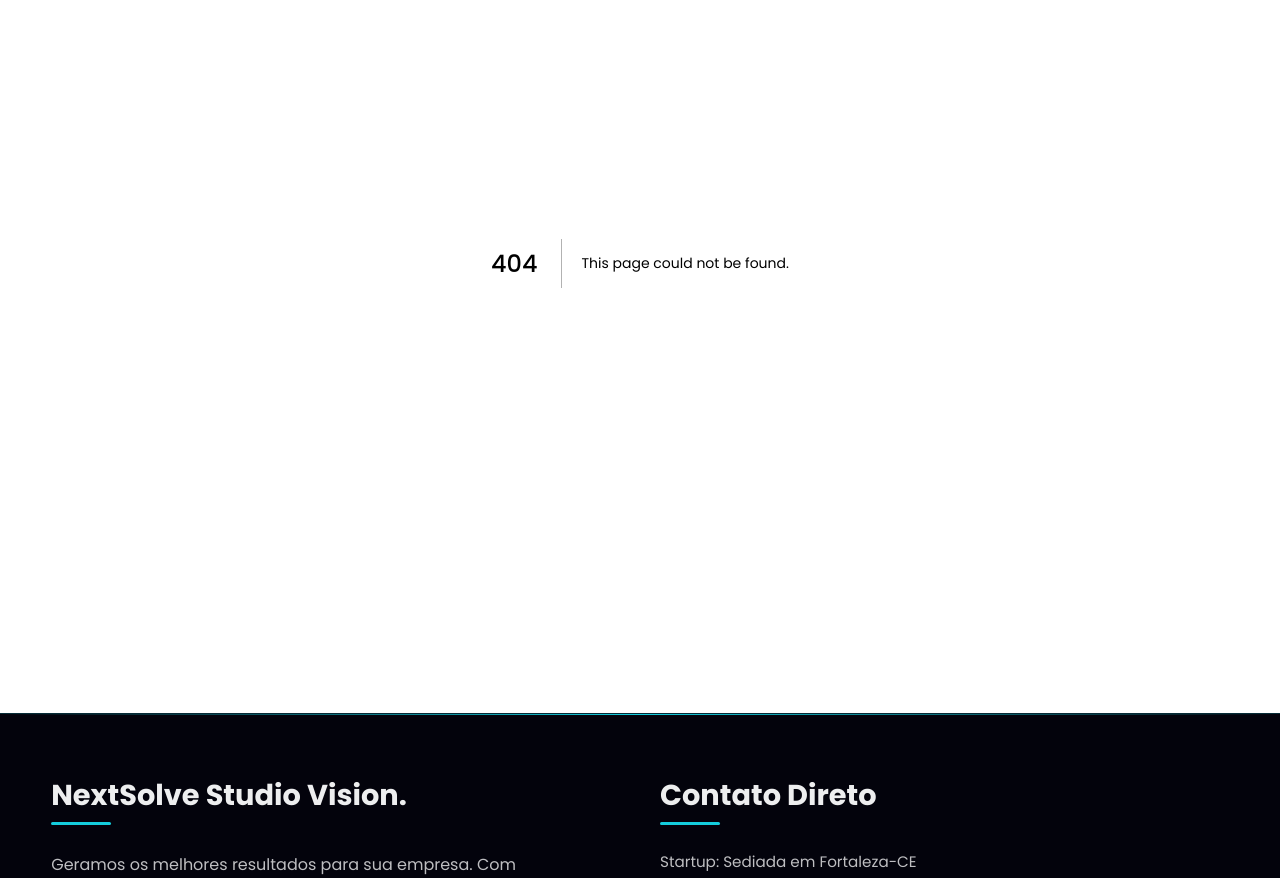
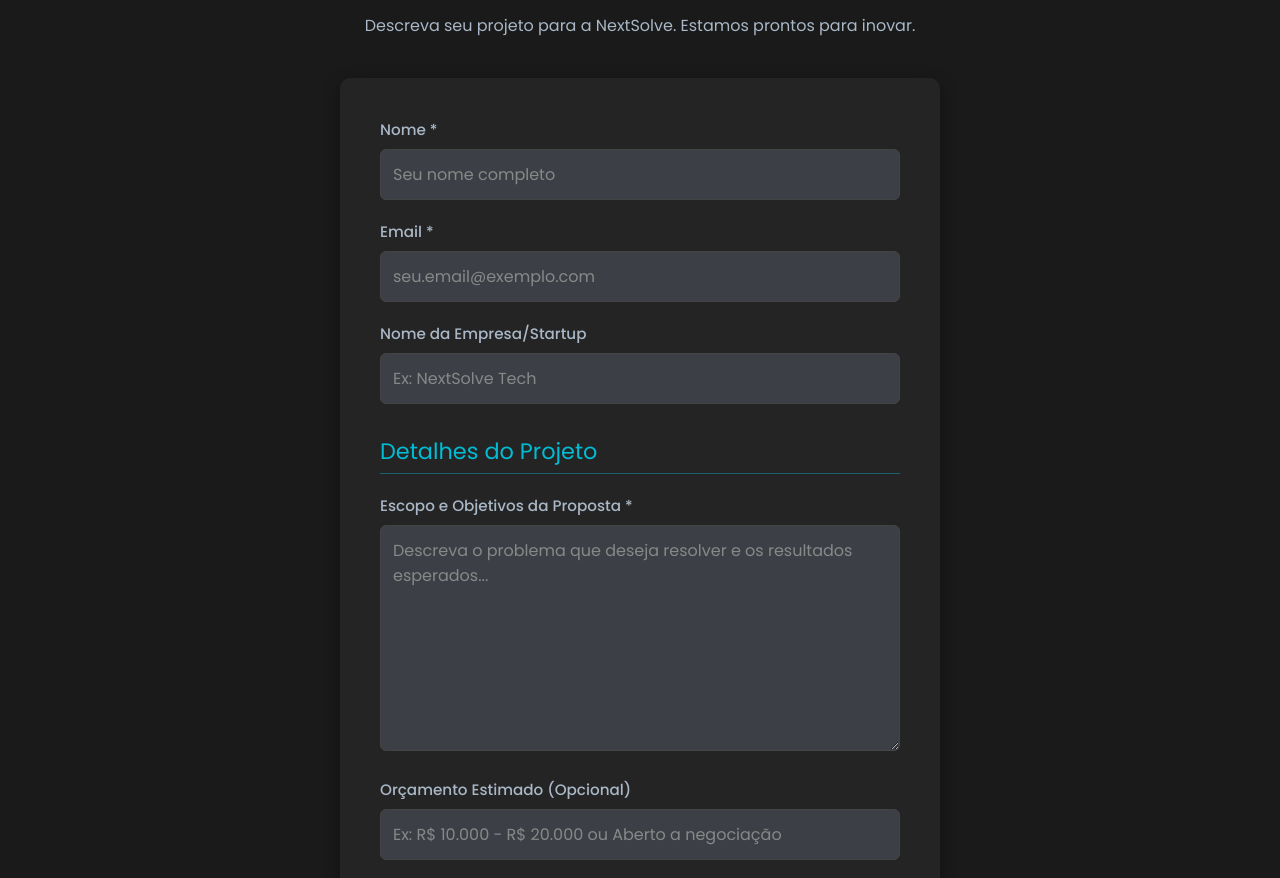
Before and after one commit to Guilhermeb166/NextSolve, a Next.js app: page /proposal in a window 1280 px wide. Before the commit this address had no page. Shown: the part 137-1015 px from the top of the page. Built offline with nearby package versions, Linux system fonts and the light colour scheme; no server answers.

Commit message:
Ajustes na section DescritionHome, incluindo link em proposta, criação da section proposal e proposal.css, inclusão com a rotas de envios de e-mail pelo e-mail.js

```diff
--- /dev/null
+++ b/src/app/proposal/page.jsx
@@ -0,0 +1,21 @@
+// src/app/proposal/page.jsx
+
+// Importe o componente da seção que você acabou de criar.
+// (Ajuste o caminho de importação se o seu sistema de alias (@/) for diferente)
+import ProposalSection from '@/components/ProposalSection/ProposalSection';
+
+// Esta é a função principal que o Next.js renderizará para a rota /proposal
+export default function ProposalPage() {
+  return (
+    // <main> é um bom wrapper semântico
+    <main>
+      <ProposalSection />
+    </main>
+  );
+}
+
+// Opcional: Metadados para a página
+export const metadata = {
+  title: 'NextSolve | Apresentar Proposta',
+  description: 'Envie sua proposta de desenvolvimento tecnológico para a equipe NextSolve.',
+};
--- /dev/null
+++ b/src/components/ProposalSection/ProposalSection.jsx
@@ -0,0 +1,140 @@
+"use client";
+import { useRef, useState, useEffect } from "react";
+import styles from "./ProposalSection.module.css";
+import emailjs from "@emailjs/browser";
+import Loading from "@/utils/loading/Loading";
+import AOS from "aos";
+import "aos/dist/aos.css";
+
+export default function ProposalSection() {
+  const form = useRef();
+  const [formData, setFormData] = useState({
+    user_name: "",
+    user_email: "",
+    company_name: "",
+    project_details: "",
+    budget: "",
+  });
+  const [isLoading, setIsLoading] = useState(false);
+  const [status, setStatus] = useState("");
+
+  const SERVICE_ID = process.env.NEXT_PUBLIC_PROPOSAL_SERVICE_ID;
+  const TEMPLATE_ID = process.env.NEXT_PUBLIC_PROPOSAL_TEMPLATE_ID;
+  const PUBLIC_KEY = process.env.NEXT_PUBLIC_EMAILJS_PUBLIC_KEY;
+
+  const handleChange = (e) => {
+    const { name, value } = e.target;
+    setFormData((prevState) => ({
+      ...prevState,
+      [name]: value,
+    }));
+  };
+
+  const handleSubmit = async (e) => {
+    e.preventDefault();
+
+    // Validação dos campos obrigatórios
+    if (!formData.user_name || !formData.user_email || !formData.project_details) {
+      setStatus("Por favor, preencha todos os campos obrigatórios (*).");
+      return;
+    }
+
+    setIsLoading(true);
+    setStatus("");
+
+    try {
+      // AÇÃO DE ENVIO DE PROPOSTA PELO EMAILJS
+      await emailjs.sendForm(SERVICE_ID, TEMPLATE_ID, form.current, PUBLIC_KEY);
+
+      setStatus("Proposta enviada com sucesso! Analisaremos os detalhes em breve.");
+
+      // Limpa o formulário após o sucesso
+      setFormData({
+        user_name: "",
+        user_email: "",
+        company_name: "",
+        project_details: "",
+        budget: ""
+      });
+
+      setTimeout(() => setStatus(""), 5000);
+    } catch (error) {
+      console.error("Erro ao enviar proposta:", error);
+      setStatus("Erro ao enviar proposta. Tente novamente mais tarde.");
+      setTimeout(() => setStatus(""), 5000);
+    } finally {
+      setIsLoading(false);
+    }
+  };
+
+  useEffect(() => {
+    AOS.init({ duration: 800, easing: "ease-out-quad", once: false, offset: 50, useClassNames: true });
+    AOS.refresh();
+  }, []);
+
+  return (
+    <div className={styles.sectionContainer} data-aos="fade-up">
+
+      <div className={styles.header}>
+        {/* Título com destaque ciano para 'Proposta' */}
+        <h1 className={styles.title} data-aos="fade-right">
+            Apresentar <span className={styles.titleHighlight}>Proposta</span>
+        </h1>
+        <p className={styles.subtitle} data-aos="fade-right" data-aos-delay="200">
+            Descreva seu projeto para a NextSolve. Estamos prontos para inovar.
+        </p>
+      </div>
+
+      <form ref={form} onSubmit={handleSubmit} className={styles.formProposal} data-aos="fade-up" data-aos-delay="400">
+
+        {/* Bloco de Dados de Contato */}
+        <div className={styles.formGroup}>
+          <label htmlFor="user_name" className={styles.formLabel}>Nome *</label>
+          <input type="text" id="user_name" name="user_name" value={formData.user_name} onChange={handleChange} required className={styles.input} placeholder="Seu nome completo" />
+        </div>
+
+        <div className={styles.formGroup}>
+          <label htmlFor="user_email" className={styles.formLabel}>Email *</label>
+          <input type="email" id="user_email" name="user_email" value={formData.user_email} onChange={handleChange} required className={styles.input} placeholder="seu.email@exemplo.com" />
+        </div>
+
+        <div className={styles.formGroup}>
+          <label htmlFor="company_name" className={styles.formLabel}>Nome da Empresa/Startup</label>
+          <input type="text" id="company_name" name="company_name" value={formData.company_name} onChange={handleChange} className={styles.input} placeholder="Ex: NextSolve Tech" />
+        </div>
+
+        {/* Bloco de Detalhes da Proposta */}
+        <h2 className={styles.sectionTitle}>Detalhes do Projeto</h2>
+
+        <div className={styles.formGroup}>
+          <label htmlFor="project_details" className={styles.formLabel}>Escopo e Objetivos da Proposta *</label>
+          <textarea id="project_details" name="project_details" value={formData.project_details} onChange={handleChange} required rows="8" className={`${styles.input} ${styles.textarea}`} placeholder="Descreva o problema que deseja resolver e os resultados esperados..." />
+        </div>
+
+        <div className={styles.formGroup}>
+          <label htmlFor="budget" className={styles.formLabel}>Orçamento Estimado (Opcional)</label>
+          <input type="text" id="budget" name="budget" value={formData.budget} onChange={handleChange} className={styles.input} placeholder="Ex: R$ 10.000 - R$ 20.000 ou Aberto a negociação" />
+        </div>
+
+        {/* Botão de Envio */}
+        <div>
+          <button
+            type="submit"
+            disabled={isLoading}
+            className={`${styles.buttonForm} ${isLoading ? styles.buttonLoading : ""}`}
+          >
+            {isLoading ? <Loading /> : "Enviar Proposta"}
+          </button>
+        </div>
+
+        {/* Status Message */}
+        {status && (
+          <div className={`${styles.statusMessage} ${status.includes("sucesso") ? styles.statusSuccess : styles.statusError}`}>
+            {status}
+          </div>
+        )}
+      </form>
+
+    </div>
+  );
+}
--- /dev/null
+++ b/src/components/ProposalSection/ProposalSection.module.css
@@ -0,0 +1,175 @@
+/* ==================================== */
+/* 1. ESTRUTURA E CONTAINER GERAL       */
+/* ==================================== */
+
+.sectionContainer {
+  /* Fundo escuro e layout vertical centralizado (compacto) */
+  background-color: #1a1a1a;
+  padding: 50px 5%; /* Padding padrão para mobile */
+  min-height: 90vh;
+  color: #fff;
+  display: flex;
+  flex-direction: column;
+  align-items: center;
+}
+
+/* ==================================== */
+/* 2. CABEÇALHO E TÍTULO                */
+/* ==================================== */
+
+.header {
+    text-align: center;
+    margin-bottom: 40px;
+    max-width: 600px;
+}
+
+.title {
+    font-size: 2.2rem;
+    color: #fff; /* Cor base branca */
+    font-weight: 700;
+}
+
+.titleHighlight {
+    color: #00bcd4; /* Cor ciano para destaque */
+}
+
+.subtitle {
+    font-size: 1rem;
+    color: #a9b7c6;
+    margin-top: 10px;
+}
+
+/* ==================================== */
+/* 3. ESTILOS DO FORMULÁRIO (BOX)       */
+/* ==================================== */
+
+.formProposal {
+  width: 100%;
+  max-width: 600px;
+  padding: 30px;
+  background-color: #242424; /* Fundo do formulário */
+  border-radius: 10px;
+  box-shadow: 0 4px 15px rgba(0, 0, 0, 0.4);
+}
+
+.sectionTitle {
+    font-size: 1.4rem;
+    color: #00bcd4;
+    border-bottom: 1px solid #00bcd466;
+    padding-bottom: 5px;
+    margin-top: 30px;
+    margin-bottom: 20px;
+}
+
+.formGroup {
+  margin-bottom: 20px;
+}
+
+.formLabel {
+  display: block;
+  margin-bottom: 8px;
+  font-weight: 500;
+  color: #a9b7c6;
+  font-size: 0.95rem;
+}
+
+.input {
+  width: 100%;
+  padding: 12px;
+  border: 1px solid #444;
+  border-radius: 6px;
+  background-color: #3c4046;
+  color: #fff;
+  transition: border-color 0.3s;
+  font-size: 1rem;
+}
+
+.input::placeholder {
+    color: #888;
+}
+
+.input:focus {
+  border-color: #00bcd4;
+  outline: none;
+}
+
+.textarea {
+  resize: vertical;
+}
+
+
+/* ==================================== */
+/* 4. ESTILOS DO BOTÃO E STATUS         */
+/* ==================================== */
+
+.buttonForm {
+  background-color: #00bcd4;
+  color: #1a1a1a;
+  padding: 14px 30px;
+  border: none;
+  border-radius: 6px;
+  font-size: 1.1rem;
+  font-weight: bold;
+  cursor: pointer;
+  transition: background-color 0.3s, transform 0.2s;
+  width: 100%;
+}
+
+.buttonForm:hover:not([disabled]) {
+  background-color: #00a0b0;
+  transform: translateY(-1px);
+}
+
+.buttonForm:disabled {
+  background-color: #555;
+  cursor: not-allowed;
+}
+
+.buttonLoading {
+    display: flex;
+    justify-content: center;
+    align-items: center;
+}
+
+.statusMessage {
+    margin-top: 15px;
+    padding: 10px;
+    border-radius: 4px;
+    text-align: center;
+    font-weight: bold;
+}
+
+.statusSuccess {
+    background-color: #4CAF50;
+    color: white;
+}
+
+.statusError {
+    background-color: #f44336;
+    color: white;
+}
+
+/* ==================================== */
+/* 5. RESPONSIVIDADE                    */
+/* ==================================== */
+
+@media (min-width: 768px) {
+    .sectionContainer {
+        padding: 80px 10%;
+    }
+
+    .title {
+        font-size: 2.5rem;
+    }
+
+    .formProposal {
+        padding: 40px;
+    }
+
+    .buttonForm {
+        width: auto;
+        min-width: 200px;
+        margin: 0 auto;
+        display: block;
+    }
+}
```
Also changed, not shown: src/components/Home/Description/DescritionHome.jsx (+9 -6 lines).
